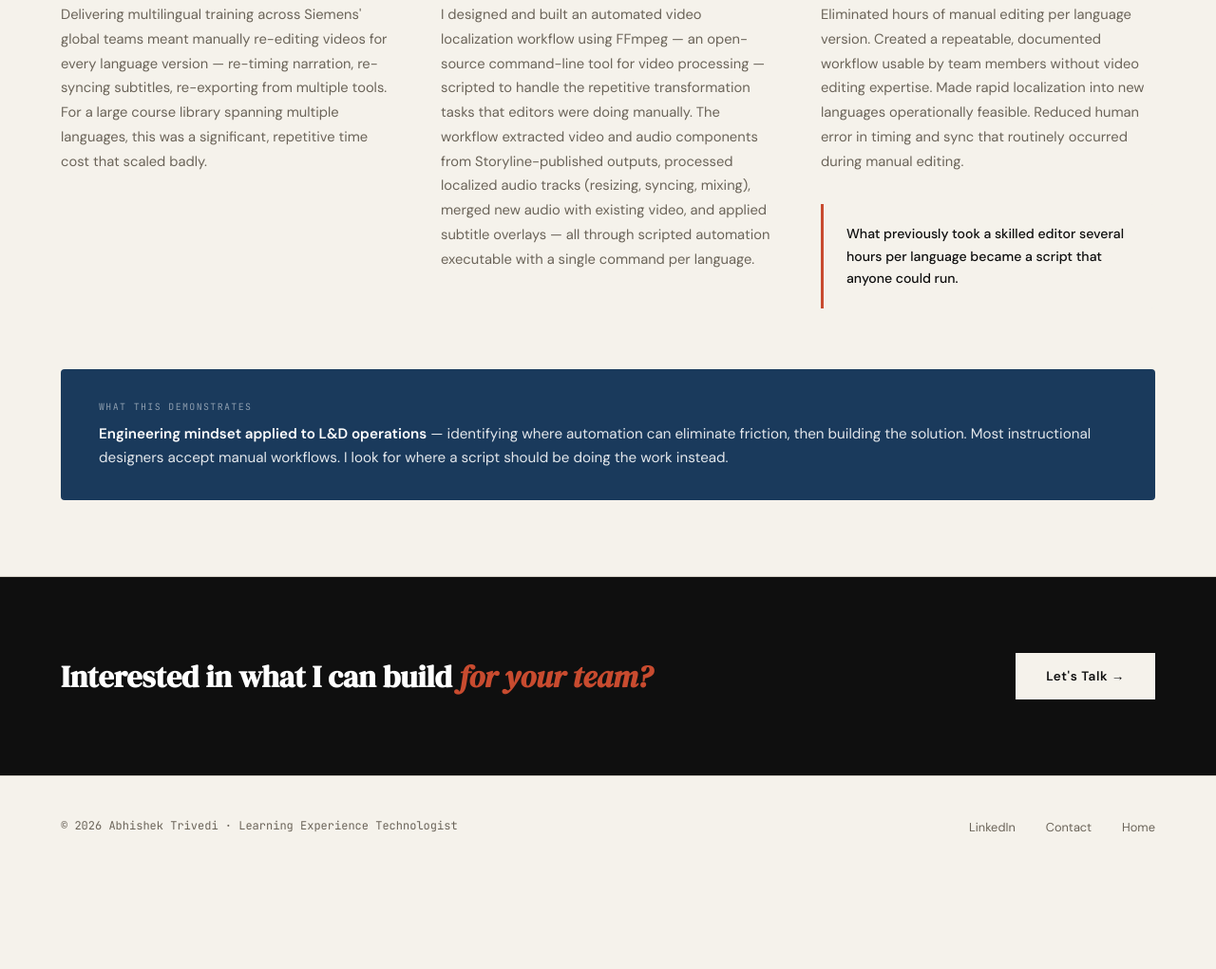
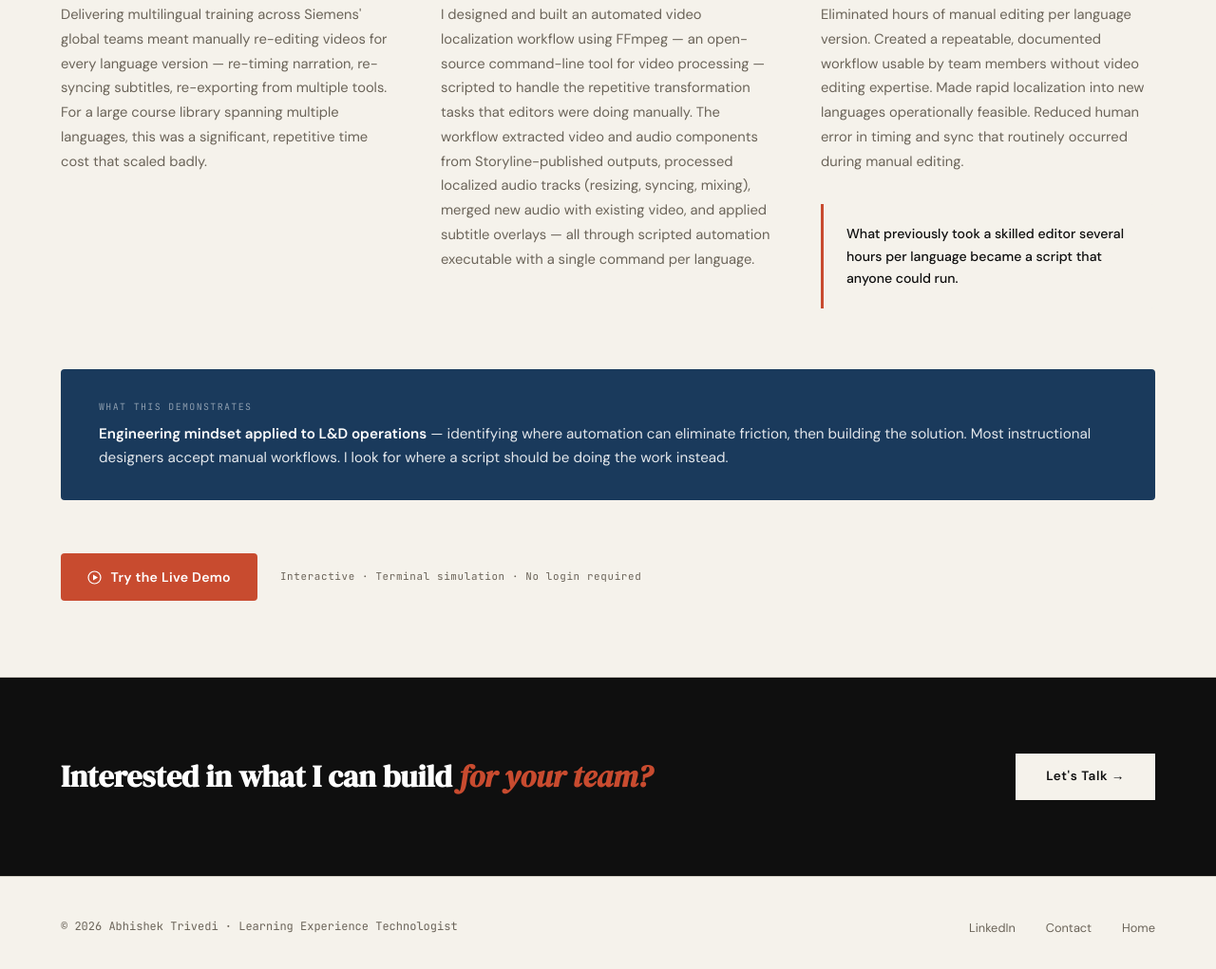
Before and after one commit to abhishrek47/abhishrek47.github.io, a plain HTML site: page pages/work.html in a window 1280 px wide. Shown: the part 3897-4918 px from the top of the page at 95% size. Before the commit the page ends 4821 px from the top, so only its background shows below. Drawn offline with Linux system fonts and the light colour scheme.

Commit message:
Update work.html

```diff
--- a/pages/work.html
+++ b/pages/work.html
@@ -308,6 +308,14 @@
       <div class="insight-label">What This Demonstrates</div>
       <p><strong>Engineering mindset applied to L&D operations</strong> — identifying where automation can eliminate friction, then building the solution. Most instructional designers accept manual workflows. I look for where a script should be doing the work instead.</p>
     </div>
+
+    <div class="demo-row">
+      <a href="../demo3/index.html" target="_blank" class="demo-btn">
+        <svg width="15" height="15" viewBox="0 0 15 15" fill="none"><circle cx="7.5" cy="7.5" r="6.5" stroke="white" stroke-width="1.2"/><polygon points="6,4.5 11,7.5 6,10.5" fill="white"/></svg>
+        Try the Live Demo
+      </a>
+      <span class="demo-note">Interactive · Terminal simulation · No login required</span>
+    </div>
   </div>
 </div>
 
```
